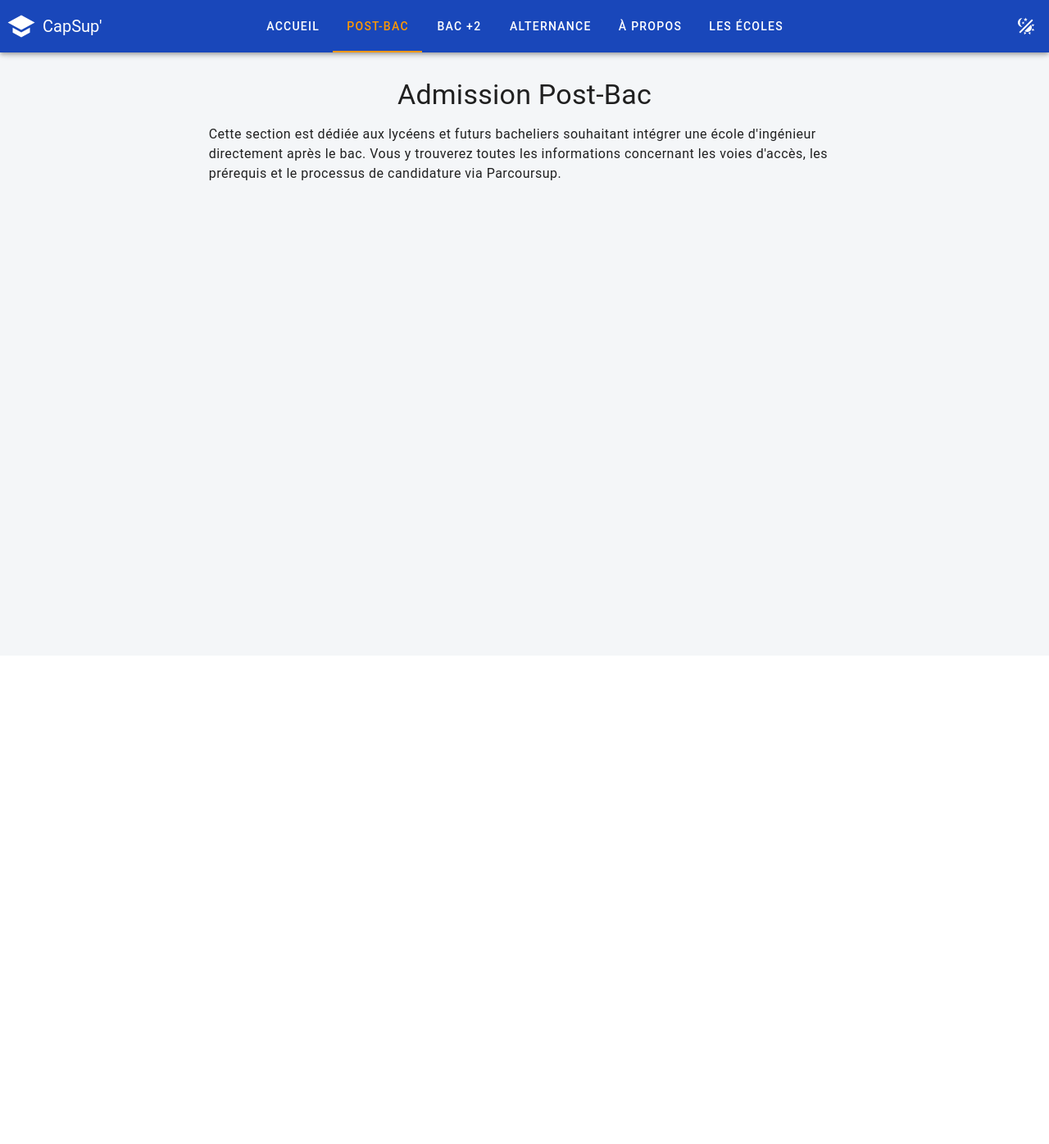
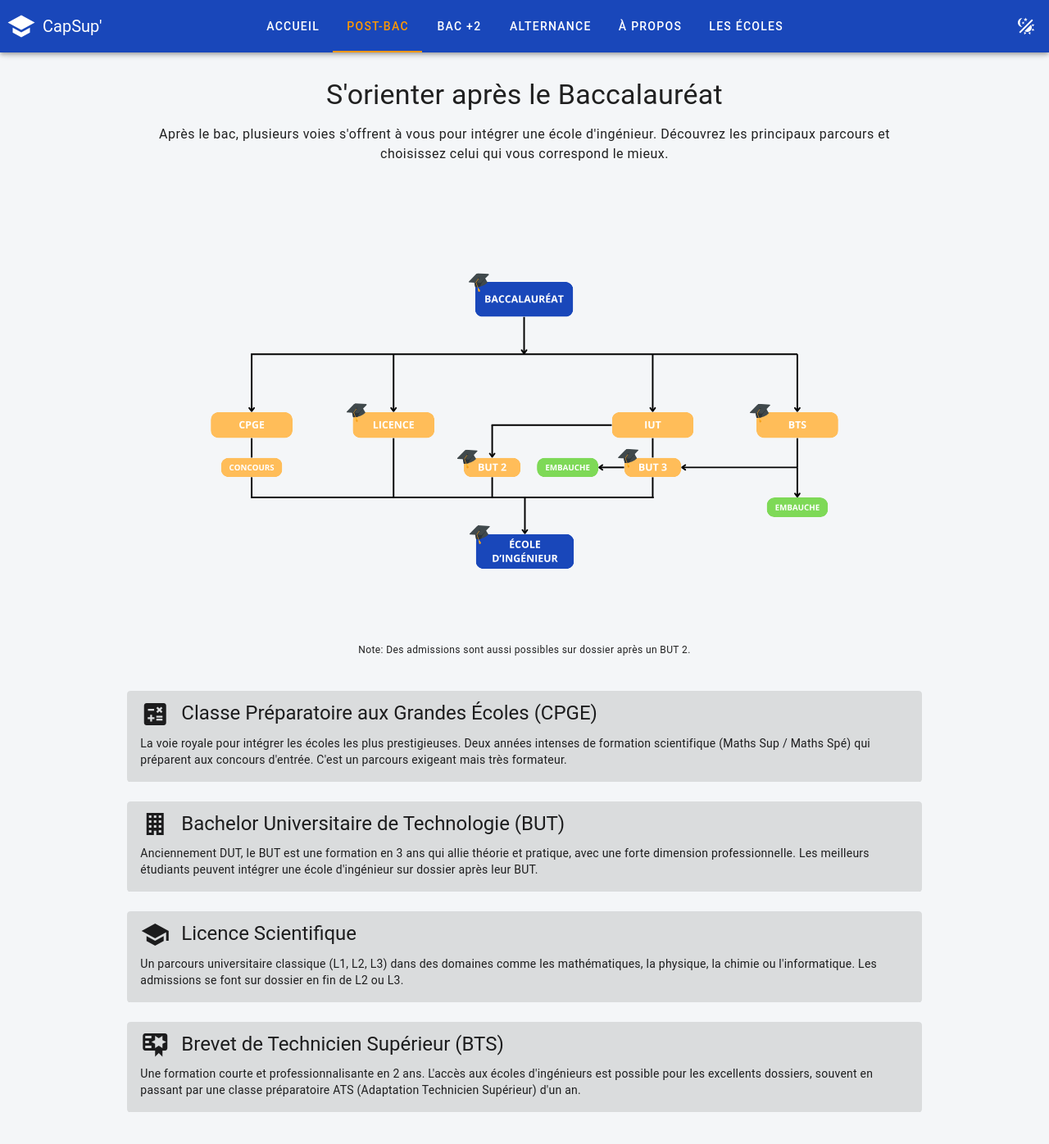
Before and after one commit to Buuuntyyy/apprenticeship_website, a Vue app in the folder apprenticeship_n7_website/: page /post-bac in a window 1280 px wide. Shown: the whole page at 82% size. Before the commit the page ends 800 px from the top, so only its background shows below. Built offline with nearby package versions, Linux system fonts and the light colour scheme.

Commit message:
Added post bac sections and related pages. Added a schematic that recap the course

```diff
--- /dev/null
+++ b/apprenticeship_n7_website/src/components/EducationSchema.vue
@@ -0,0 +1,25 @@
+<template>
+  <v-container class="my-6 text-center">
+    <img
+      src="@/assets/images/BACCALAUREAT.svg"
+      alt="Schéma des parcours d'études en ingénierie"
+      class="schema-image"
+    />
+    <p class="text-caption text-center mt-2">
+      Note: Des admissions sont aussi possibles sur dossier après un BUT 2.
+    </p>
+  </v-container>
+</template>
+
+<script setup lang="ts">
+// Ce composant affiche maintenant une image SVG importée.
+</script>
+
+<style scoped>
+.schema-image {
+  max-width: 100%;
+  height: auto;
+  display: block;
+  margin: 0 auto;
+}
+</style>
--- a/apprenticeship_n7_website/src/router/index.ts
+++ b/apprenticeship_n7_website/src/router/index.ts
@@ -19,6 +19,26 @@ const router = createRouter({
       path: '/post-bac',
       name: 'PostBac',
       component: () => import('@/views/PostBacView.vue')
+    },
+    {
+      path: '/prepa',
+      name: 'Prepa',
+      component: () => import('@/views/pathways/PrepaView.vue')
+    },
+    {
+      path: '/but',
+      name: 'But',
+      component: () => import('@/views/pathways/ButView.vue')
+    },
+    {
+      path: '/licence',
+      name: 'Licence',
+      component: () => import('@/views/pathways/LicenceView.vue')
+    },
+    {
+      path: '/bts',
+      name: 'Bts',
+      component: () => import('@/views/pathways/BtsView.vue')
     },
     {
       path: '/admission/post-prepa',
--- a/apprenticeship_n7_website/src/views/PostBacView.vue
+++ b/apprenticeship_n7_website/src/views/PostBacView.vue
@@ -1,15 +1,59 @@
 <template>
   <v-container>
     <v-row justify="center">
-      <v-col cols="12" md="8">
-        <h1 class="text-h4 my-4 text-center">Admission Post-Bac</h1>
-        <p class="text-body-1">
-          Cette section est dédiée aux lycéens et futurs bacheliers souhaitant intégrer une école d'ingénieur directement après le bac. Vous y trouverez toutes les informations concernant les voies d'accès, les prérequis et le processus de candidature via Parcoursup.
+      <v-col cols="12" md="10">
+        <h1 class="text-h4 my-4 text-center">S'orienter après le Baccalauréat</h1>
+        <p class="text-body-1 text-center mb-8">
+          Après le bac, plusieurs voies s'offrent à vous pour intégrer une école d'ingénieur. Découvrez les principaux parcours et choisissez celui qui vous correspond le mieux.
         </p>
+
+        <EducationSchema />
+
+        <v-card class="mb-6" variant="tonal" hover to="/prepa">
+          <v-card-title class="text-h5">
+            <v-icon start>mdi-calculator-variant</v-icon>
+            Classe Préparatoire aux Grandes Écoles (CPGE)
+          </v-card-title>
+          <v-card-text>
+            La voie royale pour intégrer les écoles les plus prestigieuses. Deux années intenses de formation scientifique (Maths Sup / Maths Spé) qui préparent aux concours d'entrée. C'est un parcours exigeant mais très formateur.
+          </v-card-text>
+        </v-card>
+
+        <v-card class="mb-6" variant="tonal" hover to="/but">
+          <v-card-title class="text-h5">
+            <v-icon start>mdi-office-building</v-icon>
+            Bachelor Universitaire de Technologie (BUT)
+          </v-card-title>
+          <v-card-text>
+            Anciennement DUT, le BUT est une formation en 3 ans qui allie théorie et pratique, avec une forte dimension professionnelle. Les meilleurs étudiants peuvent intégrer une école d'ingénieur sur dossier après leur BUT.
+          </v-card-text>
+        </v-card>
+
+        <v-card class="mb-6" variant="tonal" hover to="/licence">
+          <v-card-title class="text-h5">
+            <v-icon start>mdi-school</v-icon>
+            Licence Scientifique
+          </v-card-title>
+          <v-card-text>
+            Un parcours universitaire classique (L1, L2, L3) dans des domaines comme les mathématiques, la physique, la chimie ou l'informatique. Les admissions se font sur dossier en fin de L2 ou L3.
+          </v-card-text>
+        </v-card>
+
+        <v-card class="mb-6" variant="tonal" hover to="/bts">
+          <v-card-title class="text-h5">
+            <v-icon start>mdi-certificate</v-icon>
+            Brevet de Technicien Supérieur (BTS)
+          </v-card-title>
+          <v-card-text>
+            Une formation courte et professionnalisante en 2 ans. L'accès aux écoles d'ingénieurs est possible pour les excellents dossiers, souvent en passant par une classe préparatoire ATS (Adaptation Technicien Supérieur) d'un an.
+          </v-card-text>
+        </v-card>
+
       </v-col>
     </v-row>
   </v-container>
 </template>
 
 <script setup lang="ts">
+import EducationSchema from '@/components/EducationSchema.vue';
 </script>
--- /dev/null
+++ b/apprenticeship_n7_website/src/views/pathways/BtsView.vue
@@ -0,0 +1,7 @@
+<template>
+  <v-container>
+    <h1 class="text-h4 my-4">Le Brevet de Technicien Supérieur (BTS)</h1>
+    <p>Page de détail pour le BTS.</p>
+  </v-container>
+</template>
+<script setup lang="ts"></script>
--- /dev/null
+++ b/apprenticeship_n7_website/src/views/pathways/ButView.vue
@@ -0,0 +1,7 @@
+<template>
+  <v-container>
+    <h1 class="text-h4 my-4">Le Bachelor Universitaire de Technologie (BUT)</h1>
+    <p>Page de détail pour le BUT.</p>
+  </v-container>
+</template>
+<script setup lang="ts"></script>
--- /dev/null
+++ b/apprenticeship_n7_website/src/views/pathways/LicenceView.vue
@@ -0,0 +1,7 @@
+<template>
+  <v-container>
+    <h1 class="text-h4 my-4">La Licence Scientifique</h1>
+    <p>Page de détail pour la Licence.</p>
+  </v-container>
+</template>
+<script setup lang="ts"></script>
--- /dev/null
+++ b/apprenticeship_n7_website/src/views/pathways/PrepaView.vue
@@ -0,0 +1,7 @@
+<template>
+  <v-container>
+    <h1 class="text-h4 my-4">La Classe Préparatoire (CPGE)</h1>
+    <p>Page de détail pour la CPGE.</p>
+  </v-container>
+</template>
+<script setup lang="ts"></script>
```
Also changed, not shown: apprenticeship_n7_website/src/assets/images/BACCALAUREAT.svg (added).
